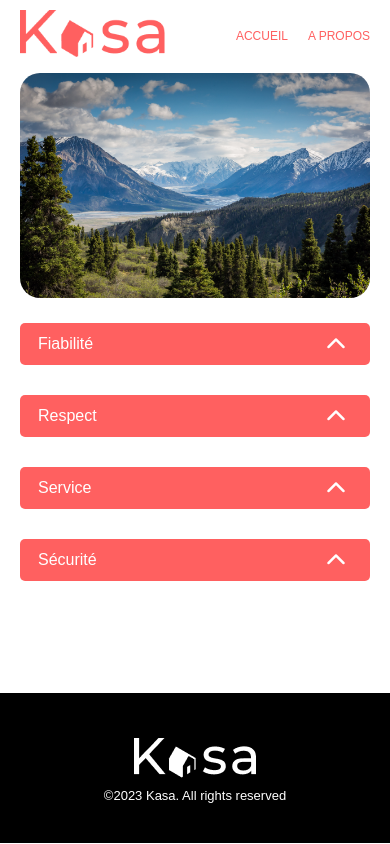
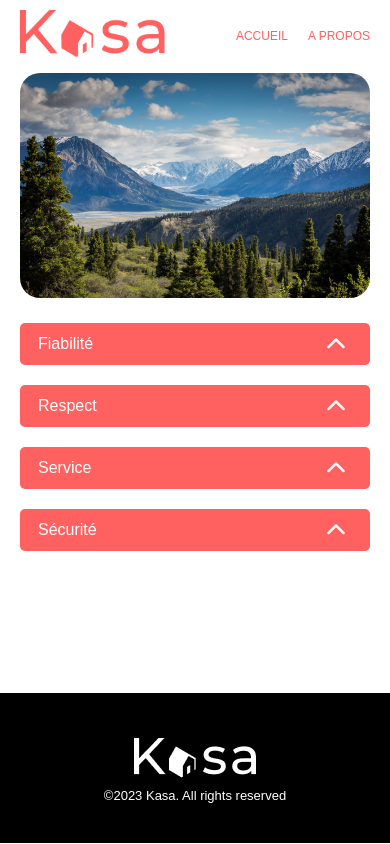
Before and after one commit to dylancatala/Kasa-app, a React (Create React App) app in the folder create-kasa/: page /about in a window 390 px wide. Built offline with nearby package versions, Linux system fonts and the light colour scheme.

Commit message:
Removing image counter (mobile version)

```diff
--- a/create-kasa/src/components/carousel/Carousel.css
+++ b/create-kasa/src/components/carousel/Carousel.css
@@ -63,4 +63,12 @@
     display: flex;
     justify-content: space-between;
   }
+
+  .arrows-buttons>i {
+    font-size: 20px;
+  }
+
+  .image-counter {
+    display: none;
+  }
 }
--- a/create-kasa/src/components/header/Header.css
+++ b/create-kasa/src/components/header/Header.css
@@ -5,18 +5,18 @@
   background-size: cover;
   background-position: 50%;
   width: 100%;
-  /* height: 225px; */
   border-radius: 20px;
   margin: 35px 0;
+  height: 100px;
 }
 
 .banner.about {
-  background-image: url(../../images/about-banner.png)
+  background-image: url(../../images/about-banner.png);
 }
 
 .banner.home {
   background-image: linear-gradient(rgba(0, 0, 0, 0.2), rgba(0, 0, 0, 0.2)),
-    url(../../images/banner-home.png)
+    url(../../images/banner-home.png);
 }
 
 
@@ -28,23 +28,16 @@
   position: relative;
   color: white;
   font-size: 42px;
-  /* position: absolute;
-  top: 40%;
-  left: 50%;
-  transform: translate(-50%, -50%); */
 }
 
 
 
 
 @media screen and (min-width: 768px) and (max-width: 1024px) {
-  /* .banner>img {
-    height: 120px;
-    border-radius: 10px;
-  } */
   .home-title {
     font-size: 40px;
   }
+
   .banner.about {
     height: 130px;
   }
--- a/create-kasa/src/index.css
+++ b/create-kasa/src/index.css
@@ -40,7 +40,7 @@ body,
 
   .container>main {
     padding: 0 20px;
-    min-height: calc(100vh - 158px - 84px);
+    min-height: calc(100vh - 158px - 83px);
   }
 }
 
--- a/create-kasa/src/pages/about/About.css
+++ b/create-kasa/src/pages/about/About.css
@@ -18,7 +18,7 @@
   flex-direction: column;
   padding: 0 100px;
   margin-bottom: 50px;
-  gap: 30px;
+  gap: 20px;
 }
 
 @media screen and (min-width: 768px) and (max-width: 1024px) {
@@ -39,5 +39,6 @@
 @media screen and (max-width: 767px) {
   .about-content {
     padding: 0;
+    gap: 20px;
   }
 }
--- a/create-kasa/src/pages/products/Products.css
+++ b/create-kasa/src/pages/products/Products.css
@@ -1,4 +1,5 @@
-.main-title, .sub-title-location {
+.main-title,
+.sub-title-location {
   color: #FF6060;
   margin: 0;
 }
@@ -48,6 +49,7 @@
     font-size: 20px;
     font-weight: 500;
   }
+
   .sub-title-location {
     font-size: 14px;
     padding-top: 5px;
@@ -92,14 +94,18 @@
     margin: 0;
     padding-top: 15px;
   }
+
   .sub-title-location {
     font-size: 14px;
     padding-top: 5px;
   }
 
   .tags-section {
+    display: flex;
+    flex-wrap: wrap;
     margin: 0;
   }
+
   .info-section {
     display: flex;
     flex-direction: column;
```
